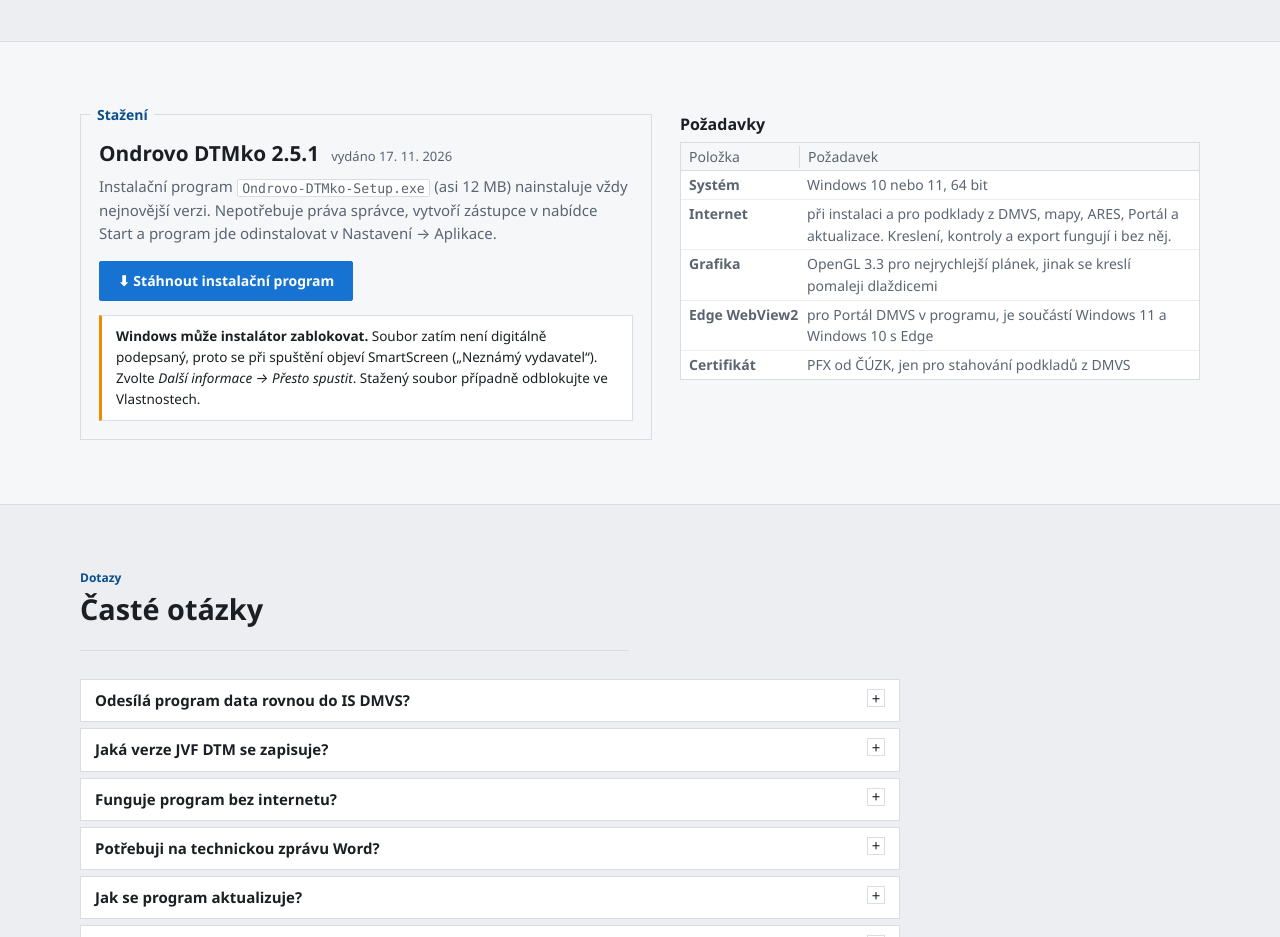
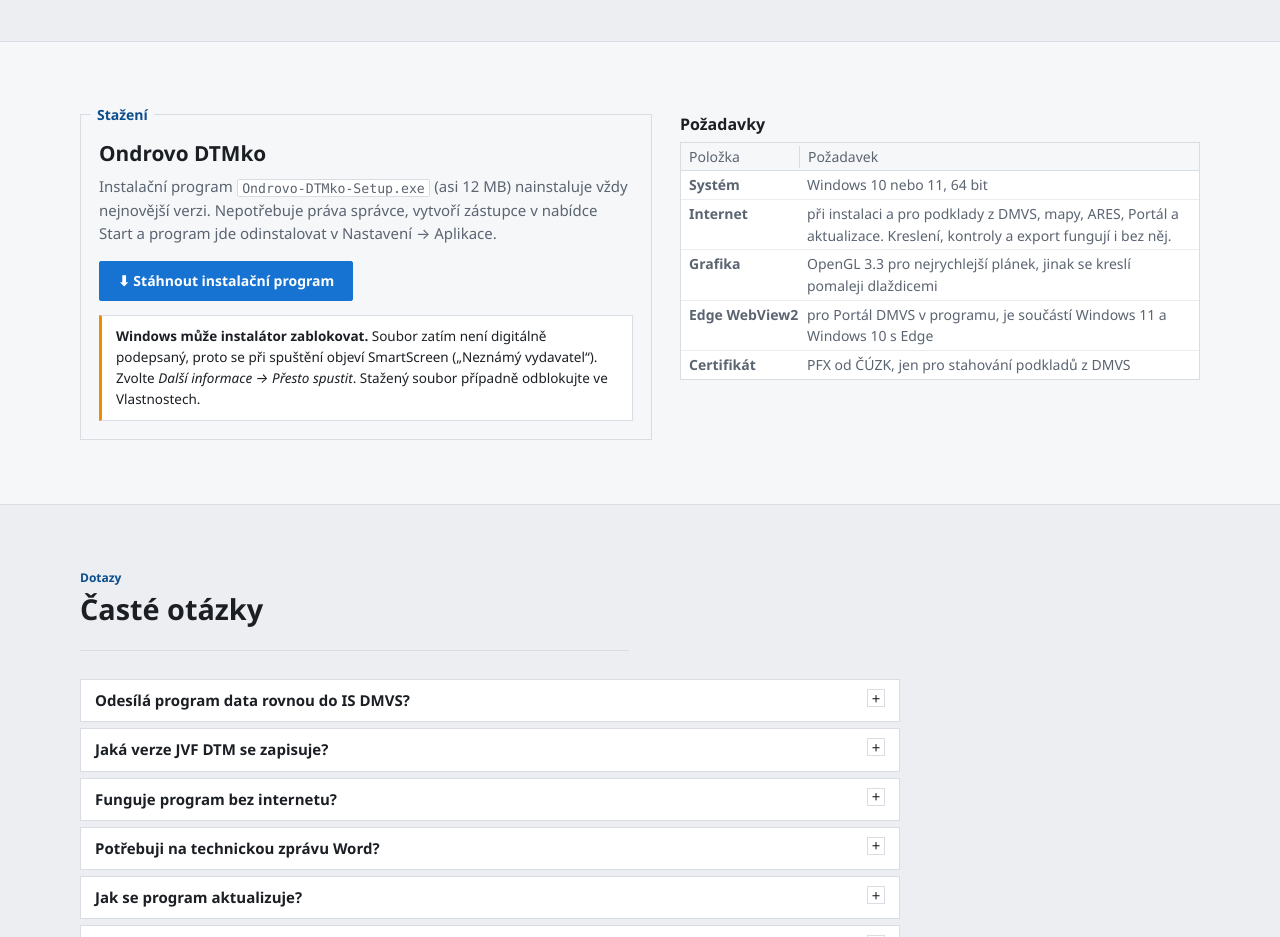
Before and after one commit to 0NDINEK/dtmko-web, a plain HTML site: page index.html in a window 1280 px wide. Shown: the part 2700-3637 px from the top of the page. Drawn offline with Linux system fonts and the light colour scheme.

Commit message:
Odebrána verze a datum z části Stažení

```diff
--- a/index.html
+++ b/index.html
@@ -253,7 +253,7 @@
   <div class="wrap download">
     <div class="dl-card">
       <span class="kicker">Stažení</span>
-      <div class="ver"><strong>Ondrovo DTMko 2.5.1</strong><span>vydáno 17. 11. 2026</span></div>
+      <div class="ver"><strong>Ondrovo DTMko</strong></div>
       <p style="color:var(--muted);margin:0">Instalační program <code>Ondrovo-DTMko-Setup.exe</code> (asi 12 MB) nainstaluje vždy nejnovější verzi. Nepotřebuje práva správce, vytvoří zástupce v nabídce Start a program jde odinstalovat v Nastavení → Aplikace.</p>
       <div class="cta">
         <a class="btn primary" href="stahnout/Ondrovo-DTMko-Setup.exe" download>⬇ Stáhnout instalační program</a>
```
Also changed, not shown: 1 other file.
